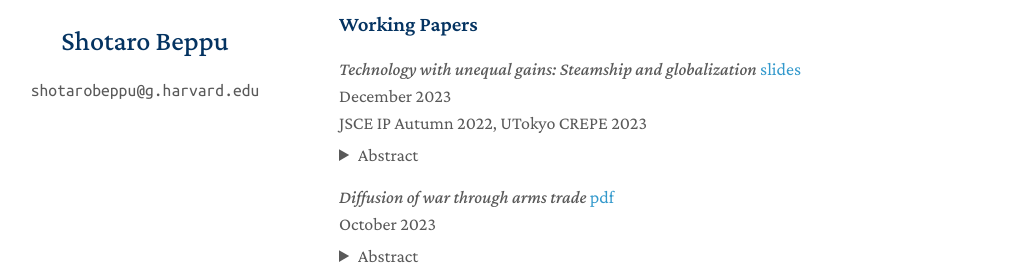
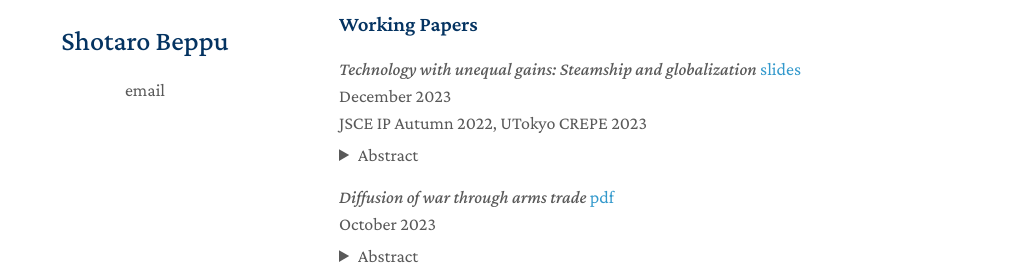
Before and after one commit to ShotaroBeppu/ShotaroBeppu.github.io, a Jekyll site: the page built from index.md, in a window 1280 px wide. Shown: the part 268-541 px from the top of the page, without its empty margins (131-1151 px from the left). Built offline with Jekyll 4.4.1, drawn with Linux system fonts in a browser that asks for light colours; nearby versions of some CDN libraries; a style sheet for code colours, icons or effects is not loaded; part of the change alters nothing that is shown.

Commit message:
avoid spam email

```diff
--- a/_config.yml
+++ b/_config.yml
@@ -1,10 +1,10 @@
 # Basic Information
 title: Shotaro Beppu
 # position: Project Associate
-# affiliation: UChicago Urban Labs E&E Lab
-# affiliation_link: https://urbanlabs.uchicago.edu/labs/energy-environment
-email: shotarobeppu@g.harvard.edu
-email_link: shotarobeppu@g.harvard.edu
+affiliation: email
+affiliation_link: mailto:shotarobeppu@g.harvard.edu
+# email: shotarobeppu@g.harvard.edu
+# email_link: mailto:shotarobeppu@g.harvard.edu
 
 # Search Engine Optimization (SEO)
 # The following information is used to improve the website traffic from search engines, e.g., Google.
```
